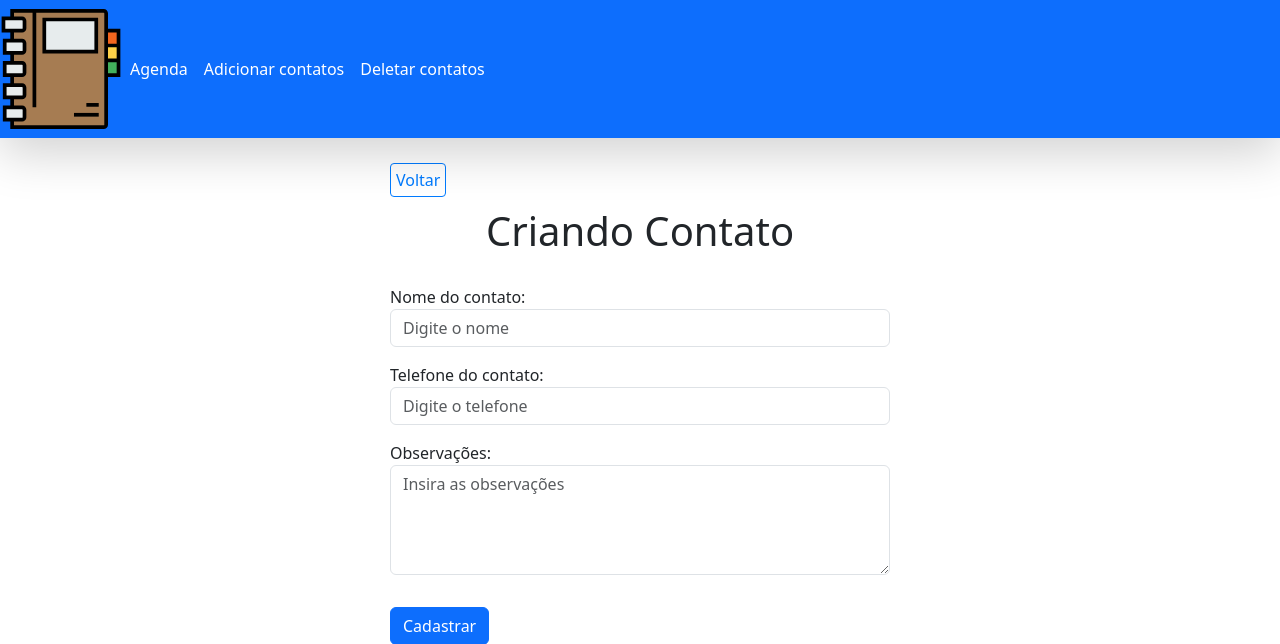
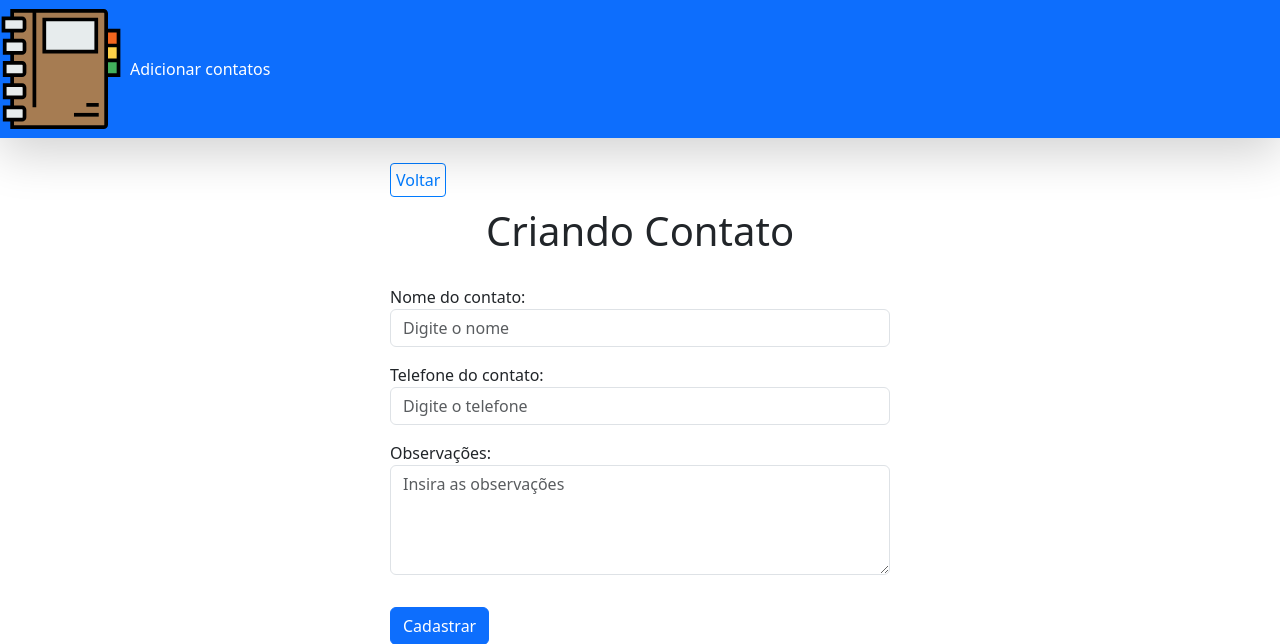
Before and after one commit to GeovanniMarrocos/agenda-php-project, a PHP site: page /create.php in a window 1280 px wide. Shown: the top 644 px of the page. Run offline with PHP 8.4, Linux system fonts and the light colour scheme; tables that the repository leaves empty or names only in its code hold one stand-in row (values such as "Sample post").

Commit message:
update files

```diff
--- a/templates/header.php
+++ b/templates/header.php
@@ -30,14 +30,12 @@ if(isset($_SERVER['message']))
 <body>
     <header>
         <nav class="navbar navbar-expand-lg navbar-dark bg-primary shadow-lg">
-            <a href="<?php echo $BASE_URL; ?>index.php" target="_blank" rel="noopener noreferrer" class="btn btn-link p-0">
+            <a href="<?php echo $BASE_URL; ?>index.php" rel="noopener noreferrer" class="btn btn-link p-0">
                 <img src="<?php echo $BASE_URL; ?>/img/agenda.svg" alt="Agenda" class="img-fluid" style="width: 120px;">
             </a>
             <div>
                 <div class="navbar-nav">
-                     <a class="nav-link active" id="home-link" href="index.php">Agenda</a>
                      <a class="nav-link active" id="create-link" href="create.php">Adicionar contatos</a>
-                     <a class="nav-link active" id="delete-link" href="delete.php">Deletar contatos</a>
                 </div>
             </div>
         </nav>
```
